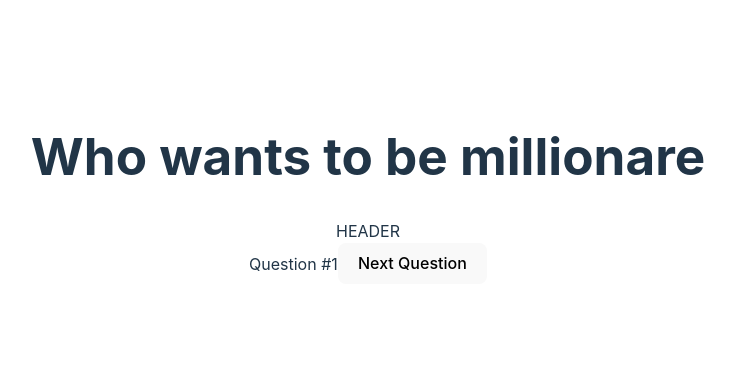
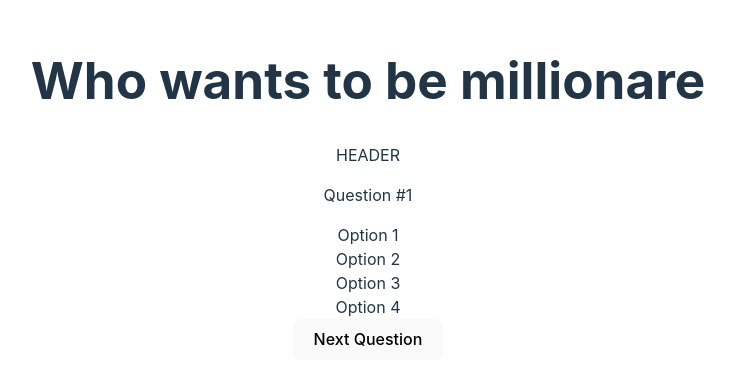
Before and after one commit to franpad8/who-wants-to-be-millionare, a React (Vite) app: page /quiz in a window 1280 px wide. Shown: the part 211-596 px from the top of the page, without its empty margins (272-1007 px from the left). Built offline with nearby package versions, Linux system fonts and the light colour scheme.

Commit message:
Added quiz subcomponents

```diff
--- /dev/null
+++ b/src/features/quiz/Option.jsx
@@ -0,0 +1,9 @@
+const Option = ({ text }) => {
+  return (
+    <div className='option'>
+      {text}
+    </div>
+  )
+}
+
+export default Option
--- /dev/null
+++ b/src/features/quiz/OptionList.jsx
@@ -0,0 +1,18 @@
+import Option from './Option'
+
+const optionList = [
+  'Option 1',
+  'Option 2',
+  'Option 3',
+  'Option 4'
+]
+
+const OptionList = () => {
+  return (
+    <>
+      {optionList.map((option, index) => <Option key={index} text={option} />)}
+    </>
+  )
+}
+
+export default OptionList
--- /dev/null
+++ b/src/features/quiz/Question.jsx
@@ -0,0 +1,13 @@
+import OptionList from './OptionList'
+import QuestionStatement from './QuestionStatement'
+
+const Question = () => {
+  return (
+    <div className='question'>
+      <QuestionStatement />
+      <OptionList />
+    </div>
+  )
+}
+
+export default Question
--- /dev/null
+++ b/src/features/quiz/QuestionStatement.jsx
@@ -0,0 +1,15 @@
+import { useQuiz } from '../../contexts/QuizContext'
+
+const QuestionStatement = () => {
+  const { currentQuestionIndex } = useQuiz()
+
+  return (
+    <div>
+      <p>
+        Question #{currentQuestionIndex + 1}
+      </p>
+    </div>
+  )
+}
+
+export default QuestionStatement
--- a/src/pages/Quiz.jsx
+++ b/src/pages/Quiz.jsx
@@ -1,5 +1,7 @@
 import { useNavigate } from 'react-router-dom'
 import { nextQuestion, useQuiz } from '../contexts/QuizContext'
+import Question from '../features/quiz/Question'
+import Button from '../ui/Button'
 
 export function Quiz () {
   const { currentQuestionIndex, dispatch } = useQuiz()
@@ -16,8 +18,8 @@ export function Quiz () {
 
   return (
     <div>
-      <span>Question #{currentQuestionIndex + 1}</span>
-      <button onClick={handleClick}>Next Question</button>
+      <Question />
+      <Button onClick={handleClick}>Next Question</Button>
     </div>
   )
 }
--- /dev/null
+++ b/src/ui/Button.jsx
@@ -0,0 +1,7 @@
+const Button = (props) => {
+  return (
+    <button {...props} />
+  )
+}
+
+export default Button
```
